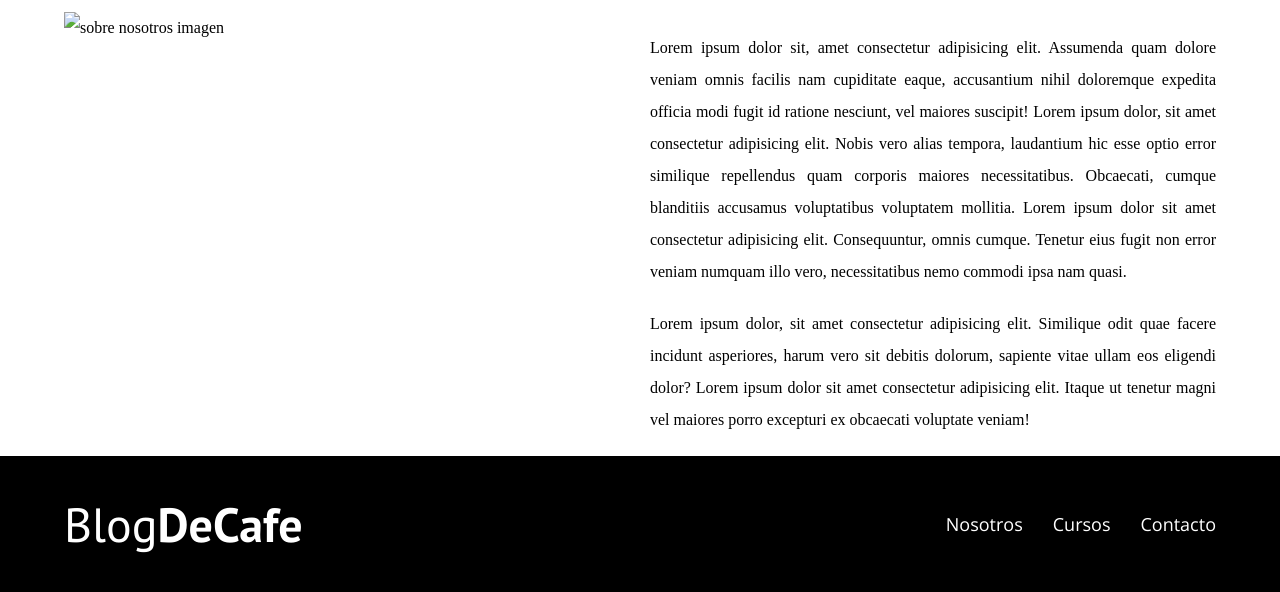
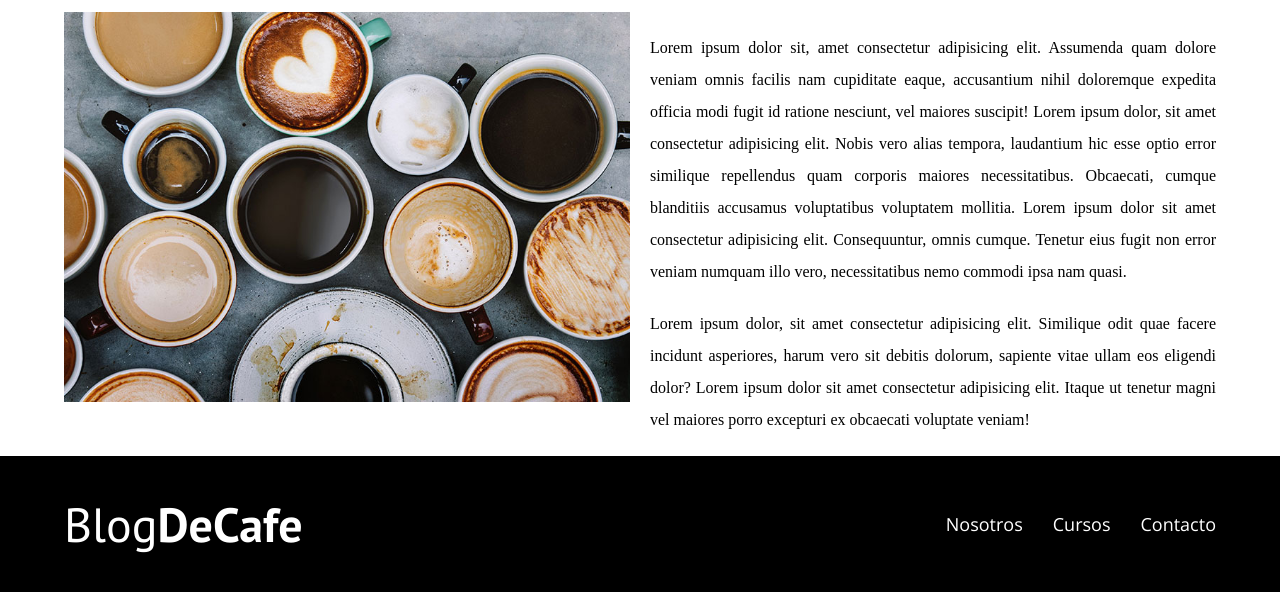
Before and after one commit to KeitlynLilimp/Blog-Cafe, a plain HTML site: page nosotros.html in a window 1280 px wide. Shown: the part 686-1278 px from the top of the page. Drawn offline with nearby package versions, Linux system fonts and the light colour scheme; the site is published under a folder, as on GitHub Pages, so addresses that start at the root find nothing.

Commit message:
Update nosotros.html

```diff
--- a/nosotros.html
+++ b/nosotros.html
@@ -56,7 +56,7 @@
         <h3 class="centrar-textos">Sobre Nosotros</h3>
         <div class="sobre-nosotros">
           <div class="sobre-nosotros__imagen">
-            <img src="/img/nosotroscafe.jpg" alt="sobre nosotros imagen" />
+            <img src="img/nosotroscafe.jpg" alt="sobre nosotros imagen" />
           </div>
           <div class="sobre-nosotros__texto">
             <p>
```
